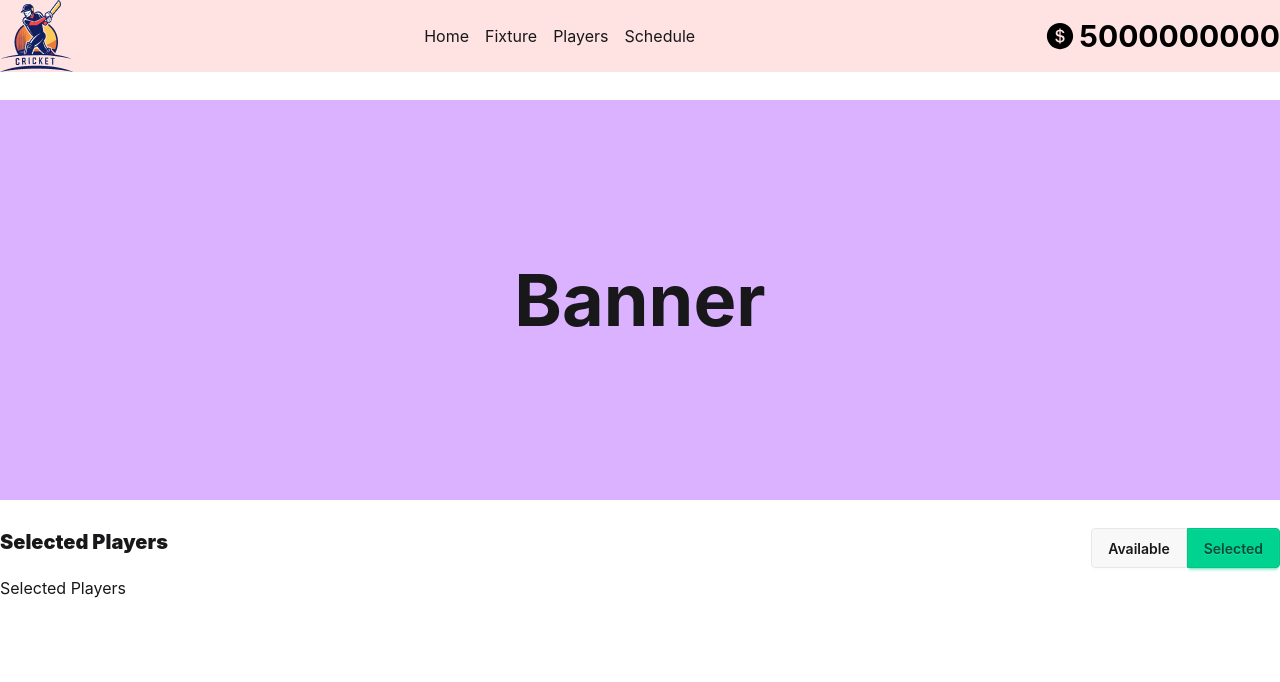
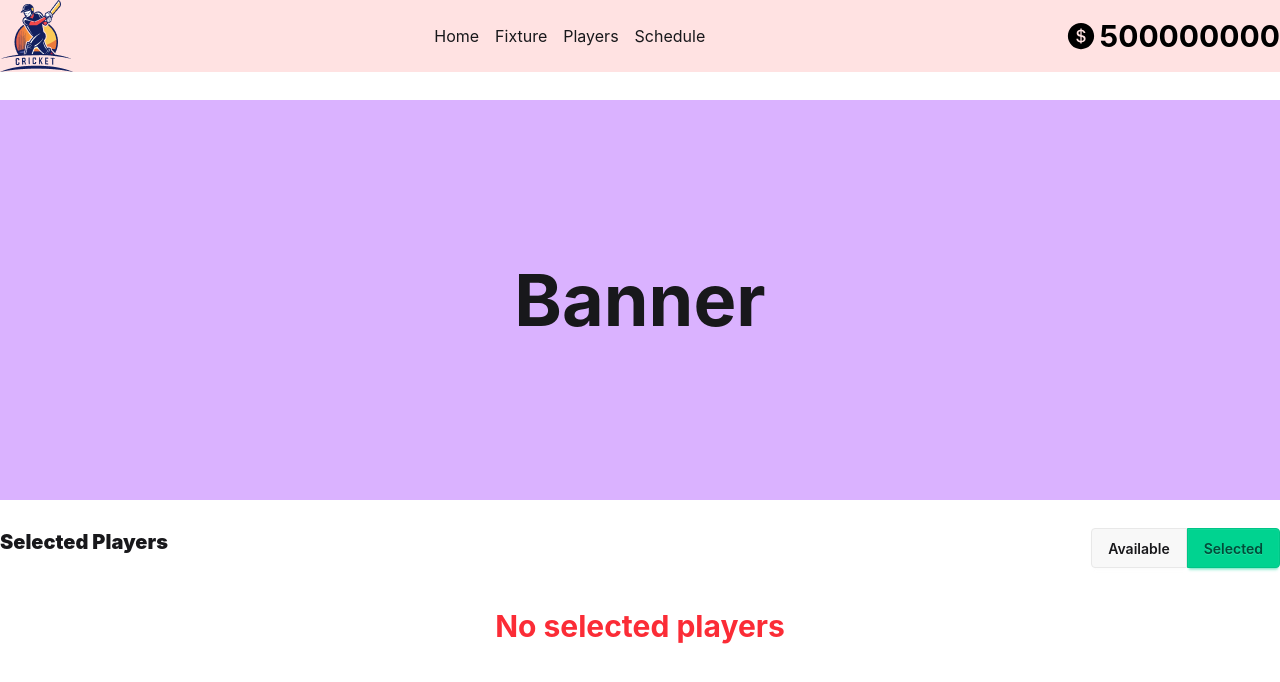
Before and after one commit to riaduldev/BPL-Dream-11, a React (Vite) app: page / in a window 1280 px wide. Both pictures are taken after a click on the button "Selected". Shown: the top 682 px of the page. Built offline with nearby package versions, Linux system fonts and the light colour scheme.

Commit message:
added all fils and updates

```diff
--- a/src/App.tsx
+++ b/src/App.tsx
@@ -16,7 +16,7 @@ const playersPromise = async ():Promise<IPlayer[]> => {
 
 function App() {
 // const playersPromise = playersFetch();
-const [coin, setCoin] = useState(5000000000);
+const [coin, setCoin] = useState(500000000);
 
   return (
     <>
--- a/src/Components/Players/AvailablePlayers.tsx
+++ b/src/Components/Players/AvailablePlayers.tsx
@@ -2,14 +2,17 @@ import React, { type Dispatch, type SetStateAction } from 'react';
 import type { IPlayer } from '../../Types/PlayerType';
 import { FaRegUser } from 'react-icons/fa';
 import PlayerCard from './PlayerCard';
+import type { StreamState } from 'http2';
 
 interface IAvailableProps{
     players: IPlayer[];
     coin: number;
-    setCoin: Dispatch<SetStateAction<number>>
+    setCoin: Dispatch<SetStateAction<number>>;
+    selectedPlayers: IPlayer[];
+    setSelectedPlayers: Dispatch<SetStateAction<IPlayer[]>>
 }
 
-const AvailablePlayers = ({players, coin, setCoin}: IAvailableProps) => {
+const AvailablePlayers = ({players, coin, setCoin , selectedPlayers, setSelectedPlayers}: IAvailableProps) => {
     // console.log(players);
 
     return (
@@ -17,7 +20,7 @@ const AvailablePlayers = ({players, coin, setCoin}: IAvailableProps) => {
             {
         players.map((player: IPlayer) => {
             return (
-               <PlayerCard coin={coin} setCoin={setCoin} key={player.id} player = {player}></PlayerCard>
+               <PlayerCard coin={coin} setCoin={setCoin} key={player.id} player = {player} selectedPlayers= {selectedPlayers} setSelectedPlayers = {setSelectedPlayers}></PlayerCard>
             )
         })
             }
--- a/src/Components/Players/PlayerCard.tsx
+++ b/src/Components/Players/PlayerCard.tsx
@@ -10,13 +10,15 @@ import { toast } from "react-toastify";
 interface IPlayerCardProps{
     player: IPlayer;
     coin: number;
-    setCoin: Dispatch<SetStateAction<number>>
+    setCoin: Dispatch<SetStateAction<number>>;
+    selectedPlayers: IPlayer[];
+    setSelectedPlayers: Dispatch<SetStateAction<IPlayer[]>>
 }
 
 
 
 
-const PlayerCard = ({ player, coin, setCoin }: IPlayerCardProps) => {
+const PlayerCard = ({ player, coin, setCoin, selectedPlayers, setSelectedPlayers }: IPlayerCardProps) => {
   const [isSelected, setIsSelected] = useState(false);
   // console.log(isSelected, setIsSelected, "isSelected, setIsSelected");
   // console.log(coin, setCoin, "form available players");
@@ -32,6 +34,8 @@ toast.success(`${player.playerName} is purchased successfully`)
 else{
   toast.error("Coin is low")
 }
+//Selected players logic
+setSelectedPlayers([...selectedPlayers, player]);
 
 }
   return (
--- a/src/Components/Players/Players.tsx
+++ b/src/Components/Players/Players.tsx
@@ -10,7 +10,12 @@ interface PlayersProp {
 }
 const Players = ({playersPromise, coin, setCoin}: PlayersProp) => {
     const players = use(playersPromise);
-    const [buttonType, setButtonType]=useState("available");
+
+    const [buttonType, setButtonType]=useState<"available" | "selected">("available");
+
+    const [selectedPlayers, setSelectedPlayers] = useState<IPlayer[]>([]);
+
+
     const handleUpdateType = (type: "available" | "selected") => {
         setButtonType(type)
     }
@@ -24,7 +29,7 @@ const Players = ({playersPromise, coin, setCoin}: PlayersProp) => {
             </div>
         </div>
 
-            { buttonType === "available" ?<AvailablePlayers coin= {coin} setCoin = {setCoin} players= {players}/>:<SelectedPlayers/>}
+            { buttonType === "available" ?<AvailablePlayers selectedPlayers= {selectedPlayers} setSelectedPlayers = {setSelectedPlayers} coin= {coin} setCoin = {setCoin} players= {players}/>:<SelectedPlayers selectedPlayers= {selectedPlayers} setSelectedPlayers = {setSelectedPlayers} coin= {coin} setCoin = {setCoin} />}
         </div>
     );
 };
--- /dev/null
+++ b/src/Components/Players/SelectedPlayerCard.tsx
@@ -0,0 +1,36 @@
+import React, { type Dispatch, type SetStateAction } from 'react';
+import type { IPlayer } from '../../Types/PlayerType';
+import { TbTrash } from 'react-icons/tb';
+
+
+interface ISelectedPlayerProps {
+    player: IPlayer;
+    selectedPlayers: IPlayer[];
+            setSelectedPlayers: Dispatch<SetStateAction<IPlayer[]>>;
+            coin: number;
+    setCoin: Dispatch<SetStateAction<number>>;
+}
+const SelectedPlayerCard = ({player,selectedPlayers, setSelectedPlayers, coin, setCoin}:ISelectedPlayerProps) => {
+      const handleRemovePlayer = (player:IPlayer) => {
+        const restPlayers = selectedPlayers.filter(selectedPlayer => selectedPlayer.playerName !== player.playerName)
+        setSelectedPlayers(restPlayers);
+
+        const newCoinPrice = coin + player.price;
+        setCoin(newCoinPrice);
+    }
+    return (
+         <div className="flex gap-2 justify-between items-center border border-gray-200 rounded-xl py-2 px-4">
+                            <div className="flex gap-2">
+                                <img className="h-[60px] w-[60px]" src={player.playerImg} alt="" />
+                            <div>
+                                <h2>{player.playerName}</h2>
+                                <p>{player.playerType}</p>
+                            </div>
+                            </div>
+                           <span className="text-red-500 font-bold cursor-pointer" onClick={()=> handleRemovePlayer(player)}><TbTrash></TbTrash></span>
+                        </div>
+
+    );
+};
+
+export default SelectedPlayerCard;
--- a/src/Components/Players/SelectedPlayers.tsx
+++ b/src/Components/Players/SelectedPlayers.tsx
@@ -1,9 +1,36 @@
+import type { Dispatch, SetStateAction } from "react";
+import type { IPlayer } from "../../Types/PlayerType";
+import PlayerCard from "./PlayerCard";
+import { TbTrash } from "react-icons/tb";
+import SelectedPlayerCard from "./SelectedPlayerCard";
 
-const SelectedPlayers = () => {
+
+interface IPlayerCardProps {
+    selectedPlayers: IPlayer[];
+        setSelectedPlayers: Dispatch<SetStateAction<IPlayer[]>>;
+        coin: number;
+    setCoin: Dispatch<SetStateAction<number>>;
+
+}
+
+
+
+const SelectedPlayers = ({selectedPlayers, setSelectedPlayers,coin, setCoin}: IPlayerCardProps) => {
+
+
+    if(selectedPlayers.length === 0) {
+        return (
+            <h2 className="font-bold text-3xl my-10 text-center text-red-500">No selected players</h2>
+        )
+    }
     return (
-        <div>
-            Selected Players
-        </div>
+        <div className="grid grid-cols-1 gap-7 mt-6">
+            {
+                selectedPlayers.map((player: IPlayer) => {
+                    return (<SelectedPlayerCard coin={coin} setCoin={setCoin} player={player} selectedPlayers={selectedPlayers} setSelectedPlayers={setSelectedPlayers} key={player.id}></SelectedPlayerCard>
+                    );
+                })};
+                </div>
     );
 };
 
```
